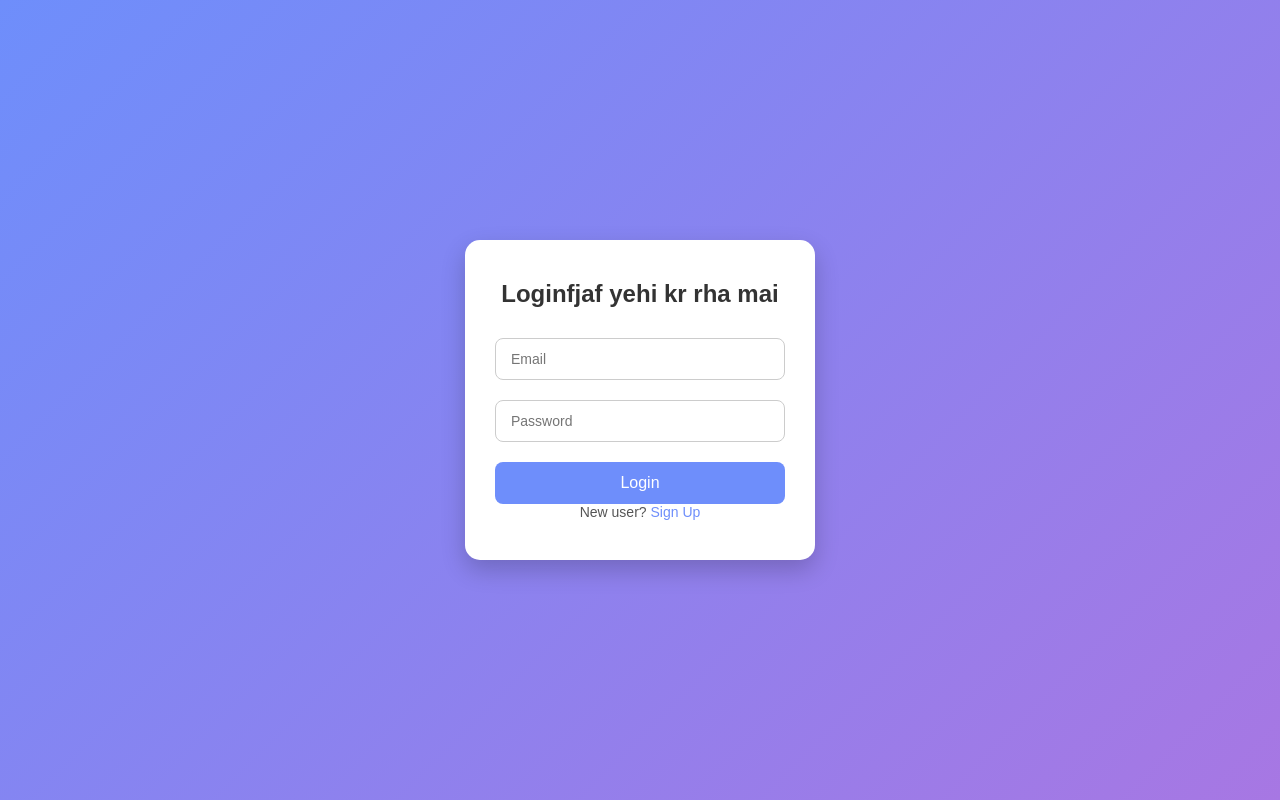
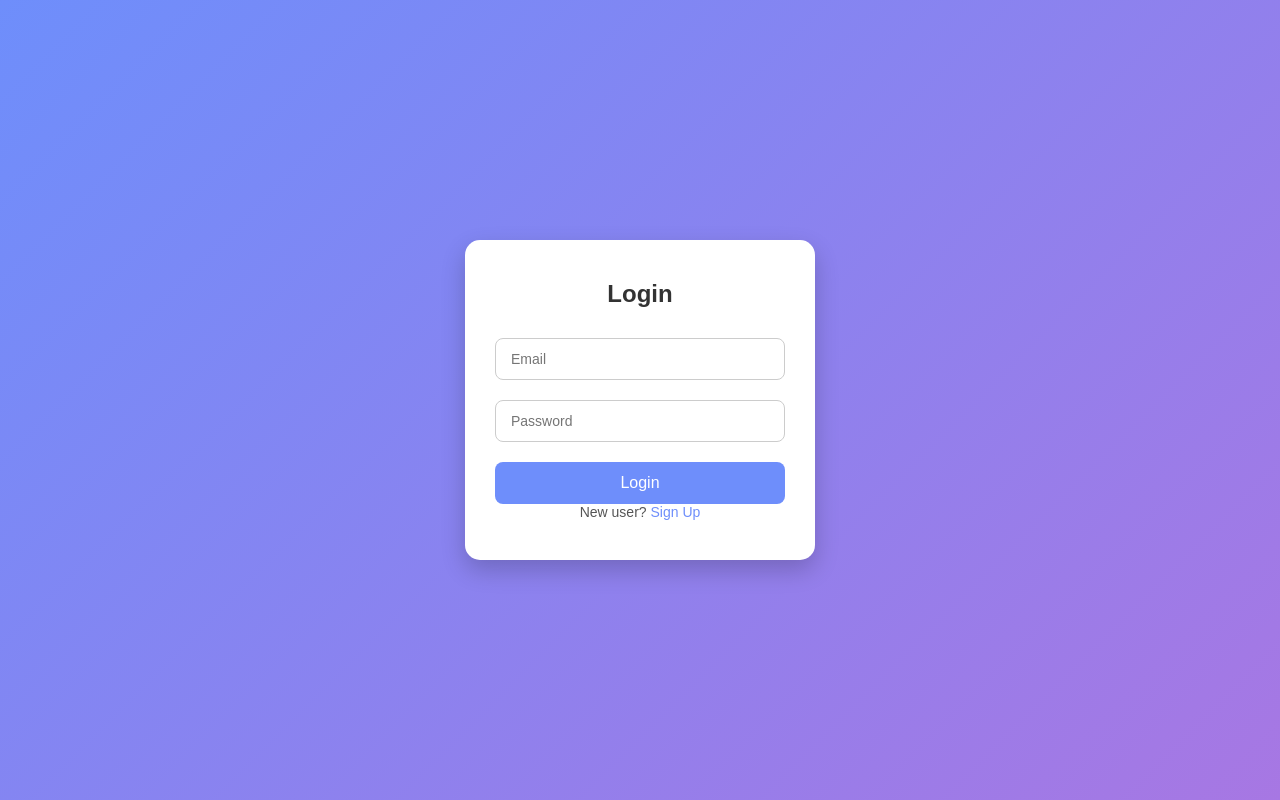
Before and after one commit to huzaifa-kzk/DailyJournal, a plain HTML site: page frontend/login.html in a window 1280 px wide. Drawn offline with Linux system fonts and the light colour scheme.

Commit message:
git push

```diff
--- a/frontend/login.html
+++ b/frontend/login.html
@@ -6,7 +6,7 @@
 </head>
 <body>
   <div class="container">
-    <h2>Loginfjaf yehi kr rha mai</h2>
+    <h2>Login</h2>
     <input id="email" placeholder="Email">
     <input id="password" type="password" placeholder="Password">
     <button onclick="login()">Login</button>
```
